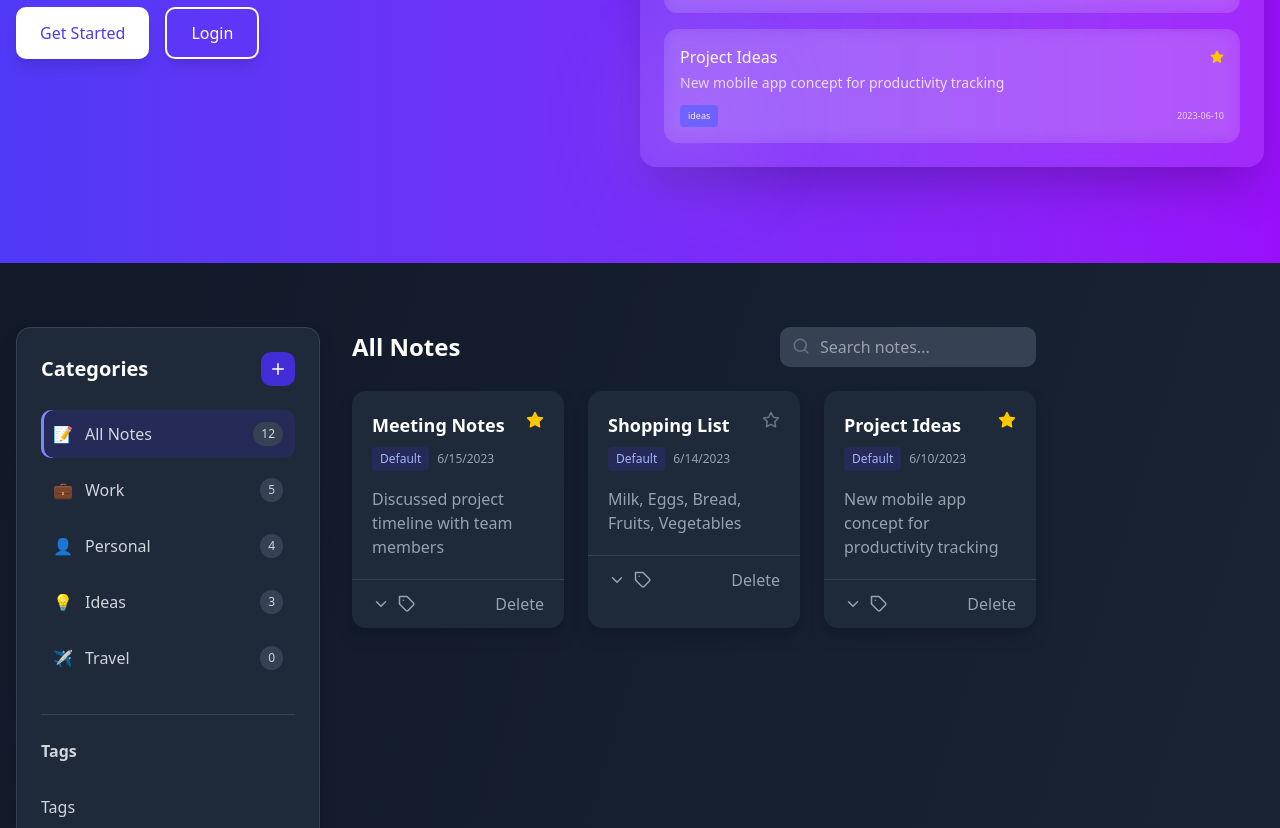
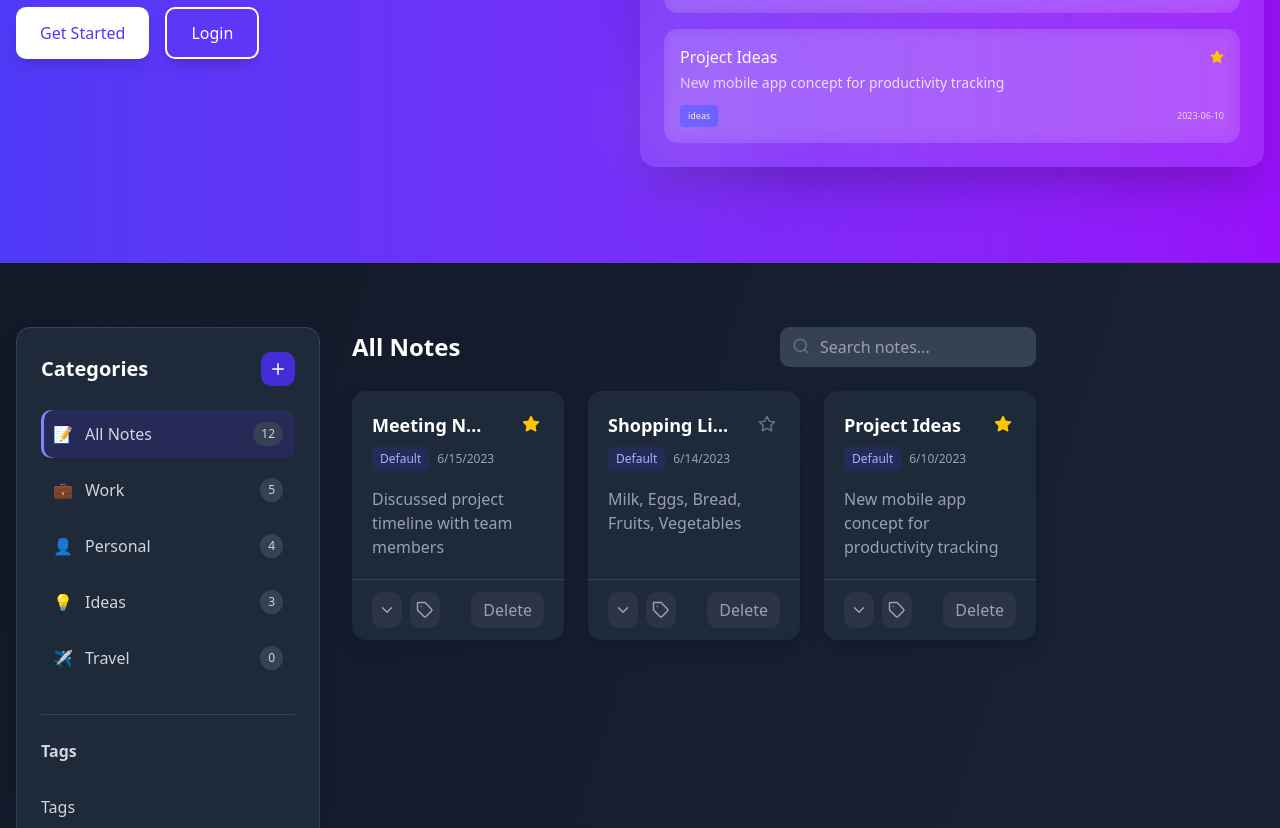
Before and after one commit to Waleed-Ahmad-dev/notes_app, a Next.js app: page / in a window 1280 px wide. Shown: the part 476-1304 px from the top of the page. Built offline with nearby package versions, Linux system fonts and the light colour scheme.

Commit message:
Update NoteCard.tsx

```diff
--- a/src/components/LandingPage/NotesSection/NoteCard.tsx
+++ b/src/components/LandingPage/NotesSection/NoteCard.tsx
@@ -19,57 +19,95 @@ export default function NoteCard({
           <motion.div
                className={
                     `bg-white dark:bg-gray-800 rounded-xl shadow-lg dark:shadow-gray-900/50 overflow-hidden
+                    transition-all duration-300 ease-in-out
                     ${isExpanded ? 'md:col-span-2 lg:col-span-3' : ''}`
                }
                initial={{ opacity: 0, y: 20 }}
                animate={{ opacity: 1, y: 0 }}
                transition={{ duration: 0.3 }}
-               whileHover={{ y: -5 }}
+               whileHover={{
+                    y: -5,
+                    boxShadow: '0 20px 25px -5px rgba(0, 0, 0, 0.1), 0 10px 10px -5px rgba(0, 0, 0, 0.04)'
+               }}
+               whileTap={{ scale: 0.98 }}
           >
                <div className="p-5">
                     <div className="flex justify-between items-start">
-                         <h3 className="font-bold text-lg text-gray-800 dark:text-white">{note.title}</h3>
-                         <button
+                         <h3 className="font-bold text-lg text-gray-800 dark:text-white truncate max-w-[70%]">
+                              {note.title}
+                         </h3>
+                         <motion.button
                               onClick={onToggleStar}
-                              className="text-gray-400 dark:text-gray-500 hover:text-yellow-500 dark:hover:text-yellow-400"
+                              className="p-1 rounded-full"
+                              whileHover={{ scale: 1.1 }}
+                              whileTap={{ scale: 0.9 }}
+                              aria-label={note.starred ? "Unstar note" : "Star note"}
                          >
                               <Star
                                    size={18}
-                                   className={note.starred ? "text-yellow-400 fill-yellow-400" : ""}
+                                   className={`transition-colors duration-200 ${
+                                        note.starred
+                                             ? "text-yellow-400 fill-yellow-400"
+                                             : "text-gray-400 dark:text-gray-500 hover:text-yellow-500 dark:hover:text-yellow-400"
+                                   }`}
                               />
-                         </button>
+                         </motion.button>
                     </div>
 
                     <div className="flex items-center mt-2 mb-4">
-                         <span className="bg-indigo-100 dark:bg-indigo-900/40 text-indigo-800 dark:text-indigo-300 text-xs px-2 py-1 rounded mr-2 capitalize">
+                         <motion.span
+                              className="bg-indigo-100 dark:bg-indigo-900/40 text-indigo-800 dark:text-indigo-300 text-xs px-2 py-1 rounded mr-2 capitalize"
+                              whileHover={{ scale: 1.05 }}
+                              whileTap={{ scale: 0.95 }}
+                         >
                               {note.category}
+                         </motion.span>
+                         <span className="text-xs text-gray-500 dark:text-gray-400">
+                              {new Date(note.createdAt).toLocaleDateString()}
                          </span>
-                         <span className="text-xs text-gray-500 dark:text-gray-400">{new Date(note.createdAt).toLocaleDateString()}</span>
                     </div>
 
-                    <p className={`text-gray-600 dark:text-gray-400 ${isExpanded ? '' : 'line-clamp-3'}`}>
+                    <motion.p
+                         className={`text-gray-600 dark:text-gray-400 transition-all duration-300 ${
+                              isExpanded ? '' : 'line-clamp-3'
+                         }`}
+                         animate={{
+                              height: isExpanded ? 'auto' : '4.5rem'
+                         }}
+                    >
                          {note.content}
-                    </p>
+                    </motion.p>
                </div>
 
                <div className="border-t border-gray-100 dark:border-gray-700 px-5 py-3 flex justify-between">
                     <div className="flex space-x-2">
-                         <button
-                              className="text-gray-500 dark:text-gray-400 hover:text-indigo-600 dark:hover:text-indigo-400"
+                         <motion.button
+                              className="p-1.5 rounded-lg bg-gray-50 dark:bg-gray-700/50 hover:bg-gray-100 dark:hover:bg-gray-600 text-gray-500 dark:text-gray-400 hover:text-indigo-600 dark:hover:text-indigo-400"
                               onClick={onExpand}
+                              whileHover={{ scale: 1.05 }}
+                              whileTap={{ scale: 0.95 }}
+                              aria-label={isExpanded ? "Collapse note" : "Expand note"}
                          >
                               {isExpanded ? <ChevronUp size={18} /> : <ChevronDown size={18} />}
-                         </button>
-                         <button className="text-gray-500 dark:text-gray-400 hover:text-indigo-600 dark:hover:text-indigo-400">
+                         </motion.button>
+                         <motion.button
+                              className="p-1.5 rounded-lg bg-gray-50 dark:bg-gray-700/50 hover:bg-gray-100 dark:hover:bg-gray-600 text-gray-500 dark:text-gray-400 hover:text-indigo-600 dark:hover:text-indigo-400"
+                              whileHover={{ scale: 1.05 }}
+                              whileTap={{ scale: 0.95 }}
+                              aria-label="Add tag"
+                         >
                               <Tag size={18} />
-                         </button>
+                         </motion.button>
                     </div>
-                    <button
-                         className="text-gray-500 dark:text-gray-400 hover:text-red-600 dark:hover:text-red-500"
+                    <motion.button
+                         className="px-3 py-1.5 rounded-lg bg-gray-50 dark:bg-gray-700/50 hover:bg-red-50 dark:hover:bg-red-900/30 text-gray-500 dark:text-gray-400 hover:text-red-600 dark:hover:text-red-500 font-medium"
                          onClick={onDelete}
+                         whileHover={{ scale: 1.05 }}
+                         whileTap={{ scale: 0.95 }}
+                         aria-label="Delete note"
                     >
                          Delete
-                    </button>
+                    </motion.button>
                </div>
           </motion.div>
      );
```
